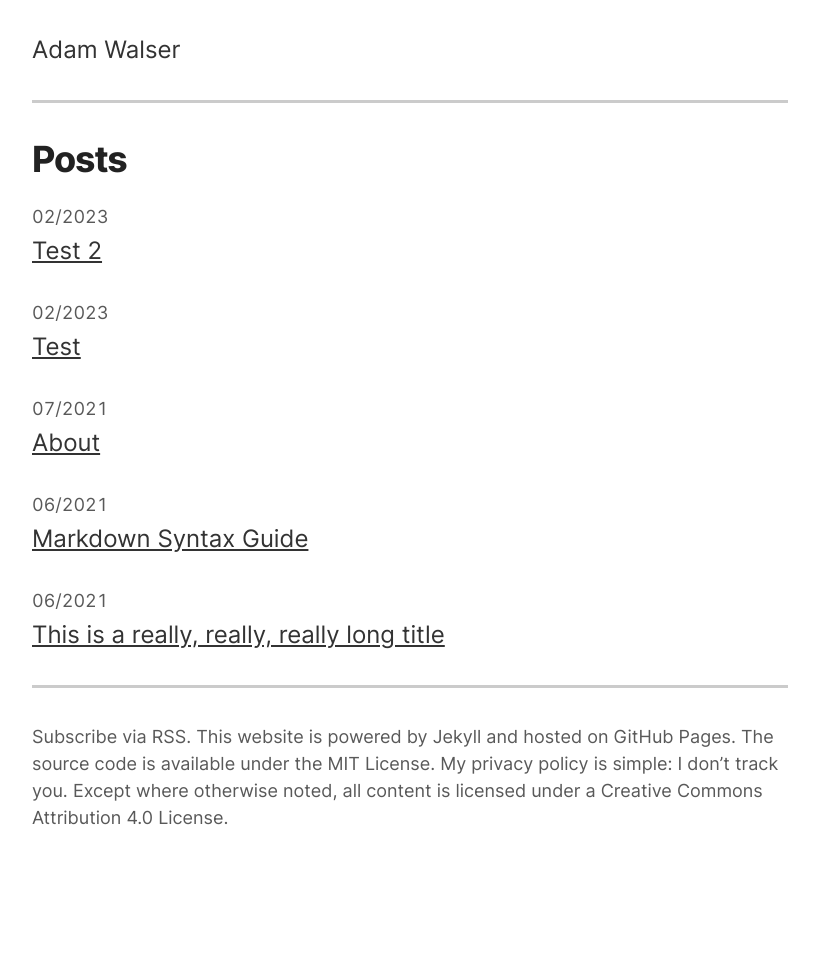
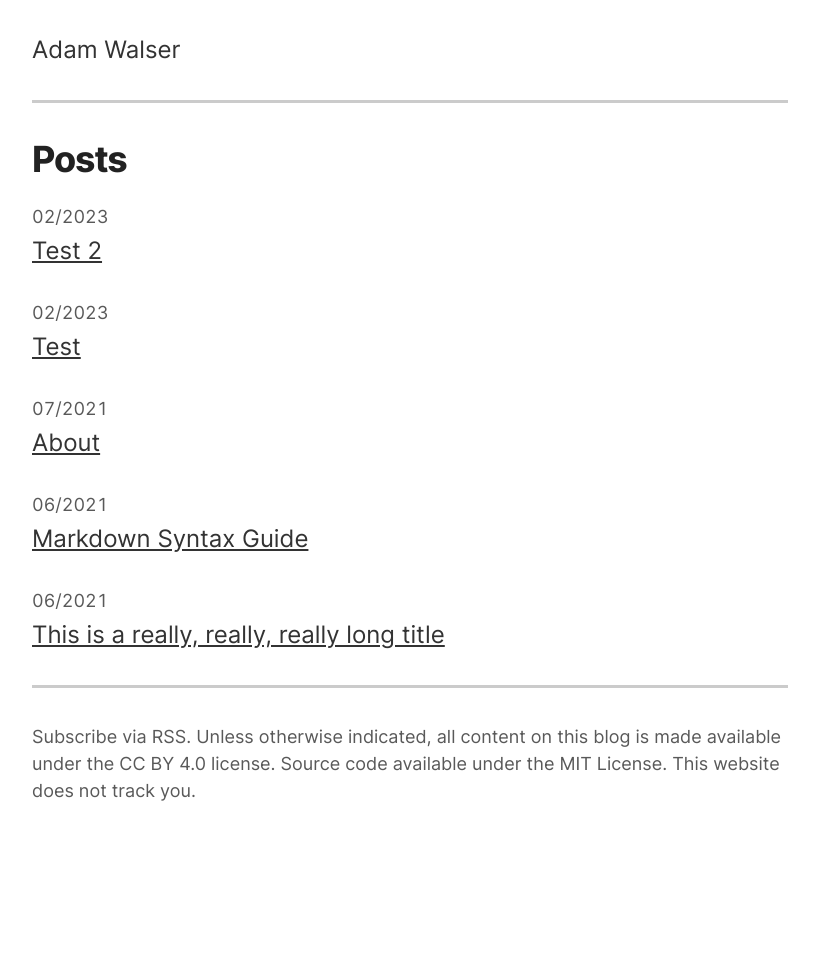
Before and after one commit to ajpwalser/ajpwalser.github.io, a Jekyll site: the page built from index.html, in a window 1280 px wide. Shown: the whole page, without its empty margins (230-1049 px from the left). Built offline with Jekyll 4.4.1, drawn with Linux system fonts in a browser that asks for light colours; after the commit the page ends 940 px from its top, so only the background shows below that.

Commit message:
Update index.html

```diff
--- a/index.html
+++ b/index.html
@@ -18,5 +18,5 @@ description:
 </div>
 <hr>
 <footer>
-<p class="accent">Subscribe via RSS. This website is powered by Jekyll and hosted on GitHub Pages. The source code is available under the MIT License. My privacy policy is simple: I don’t track you. Except where otherwise noted, all content is licensed under a Creative Commons Attribution 4.0 License.</p>
+<p class="accent">Subscribe via RSS. Unless otherwise indicated, all content on this blog is made available under the CC BY 4.0 license. Source code available under the MIT License. This website does not track you.</p>
 </footer>
```
